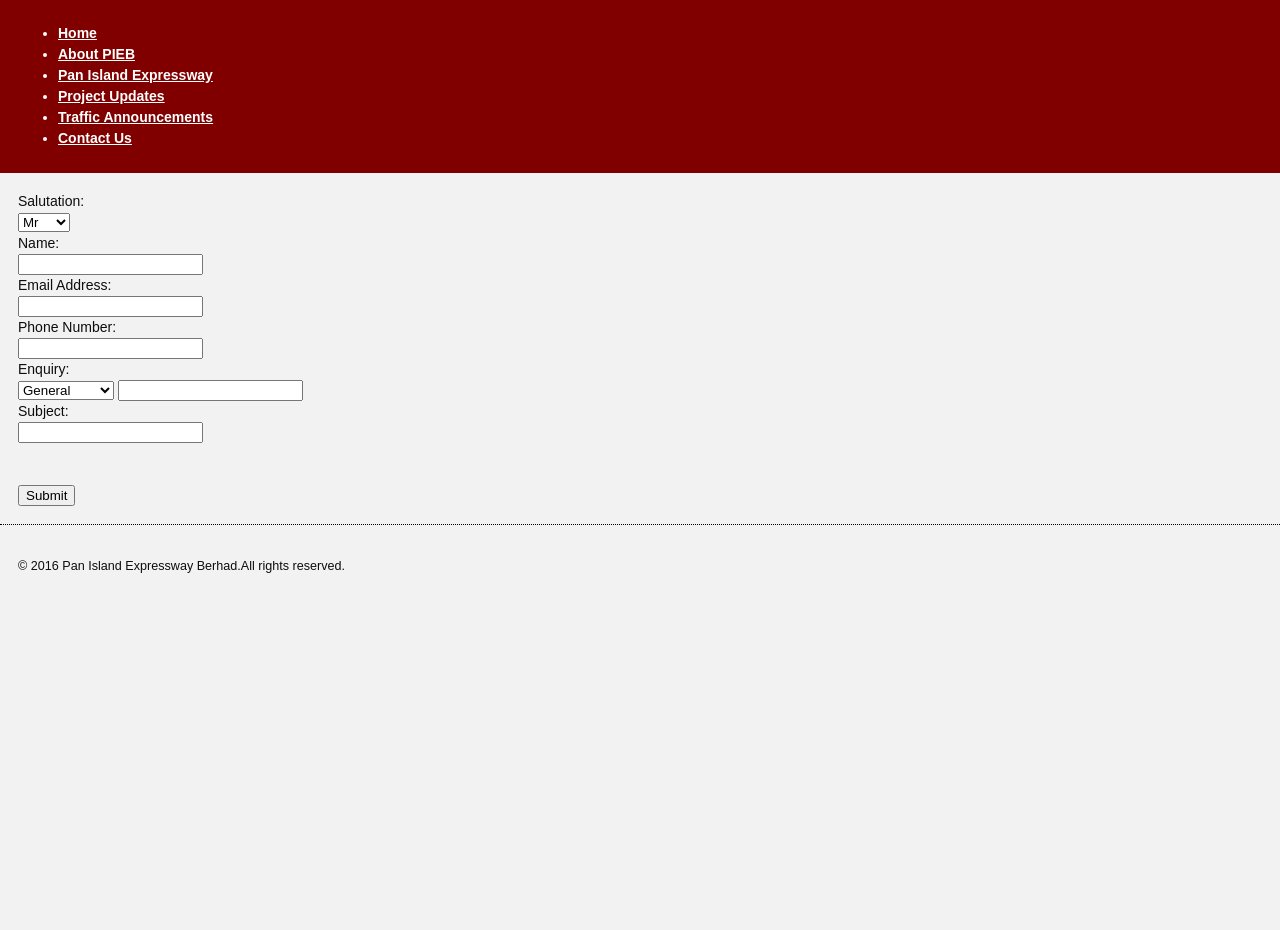
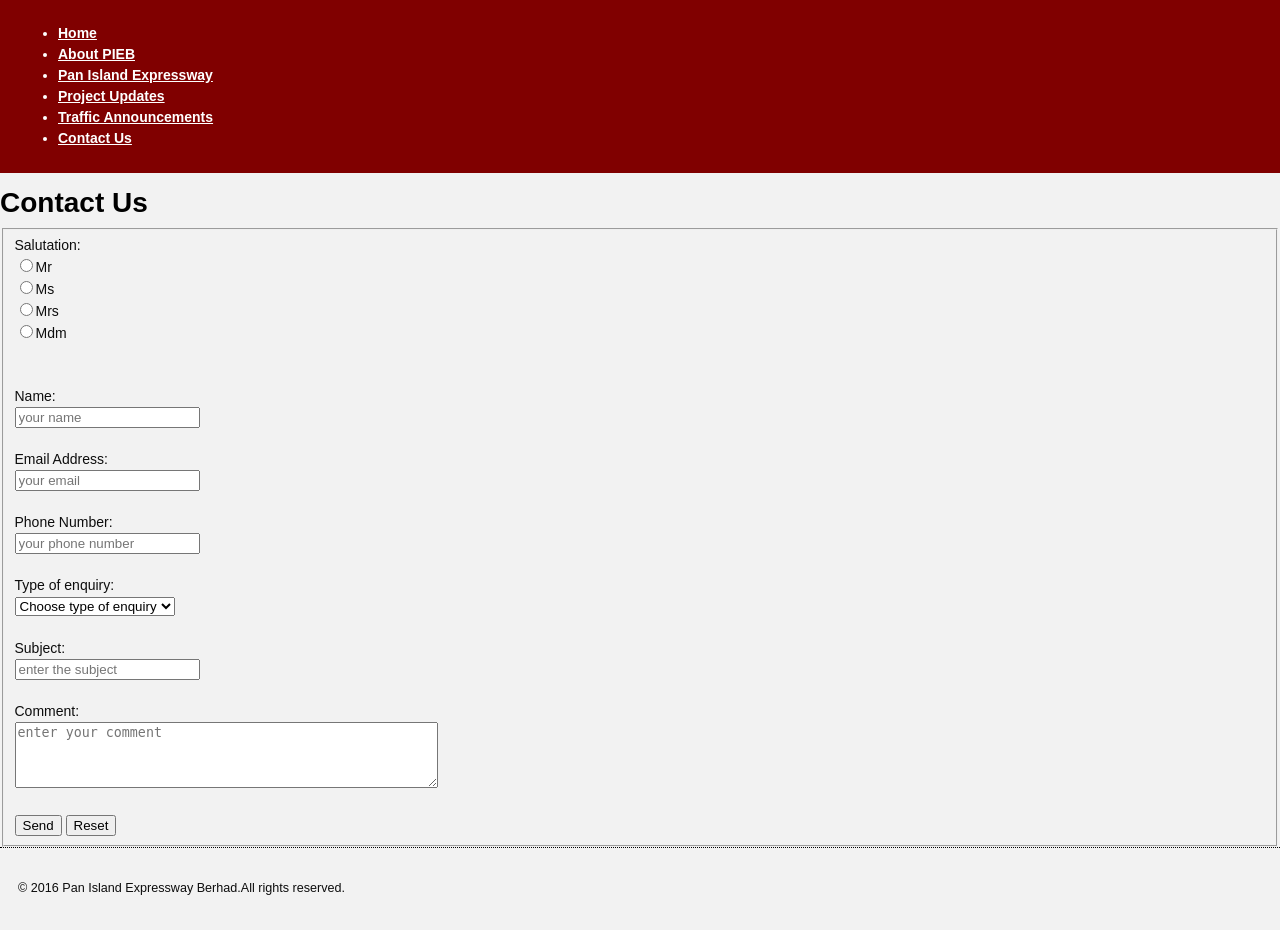
Before and after one commit to iNoob-Choo/WebApplicationDevelopement, a PHP site: page /contact/index.php in a window 1280 px wide. Shown: the part 307-1237 px from the top of the page. Before the commit the page ends 880 px from the top, so only its background shows below. Run offline with PHP 8.4, Linux system fonts and the light colour scheme.

Commit message:
Added php form to pie/contact

```diff
--- a/pie/contact/index.php
+++ b/pie/contact/index.php
@@ -1,8 +1,84 @@
 <!DOCTYPE html>
 <html>
 <head>
+<title>Contact Us</title>
+<link rel="stylesheet" type="text/css" href="/pie/style/mystyle.css">
+<script type="text/javascript">
 
-<link rel="stylesheet" type="text/css" href="/pie/style/mystyle.css">
+function validateForm()
+{
+
+if(document.getElementById("mr").checked == false &&document.getElementById("ms").checked == false &&
+document.getElementById("mrs").checked == false &&document.getElementById("mdm").checked == false )
+	{document.getElementById("errSal").innerHTML="No salutation selected";
+
+	}
+else document.getElementById("errSal").innerHTML=" ";
+
+
+if(ContactForm.Name.value=="")
+	{
+		document.getElementById("errName").innerHTML="Please enter your name ";
+		ContactForm.Name.focus();
+
+	}
+	else
+	document.getElementById("errName").innerHTML=" ";
+
+
+
+
+	var emailID = document.ContactForm.email.value;
+         atpos = emailID.indexOf("@");
+         dotpos = emailID.lastIndexOf(".");
+
+      if (atpos < 1 || ( dotpos - atpos < 2 ))
+      {
+        document.getElementById("errEmail").innerHTML="Please enter a valid email ";
+		ContactForm.email.focus();
+
+         }
+	 else
+		document.getElementById("errEmail").innerHTML=" ";
+
+
+	 if( document.ContactForm.phone.value == "" )
+        {
+        document.getElementById("errPhone").innerHTML="Please enter phone number ";
+		ContactForm.phone.focus();
+
+         }
+		 else
+		document.getElementById("errPhone").innerHTML=" ";
+
+	if( document.ContactForm.enquiry.value == "-1" )
+         {
+        document.getElementById("errEnquiry").innerHTML="Please enter the subject of the enquiry ";
+		ContactForm.enquiry.focus();
+
+		}
+		 else document.getElementById("errEnquiry").innerHTML=" ";
+
+
+	if( document.ContactForm.subject.value == "" )
+         {
+        document.getElementById("errSubject").innerHTML="Please enter the subject of the enquiry ";
+		ContactForm.subject.focus();
+
+		}
+		else document.getElementById("errSubject").innerHTML=" ";
+
+	if( document.ContactForm.comment.value == "" )
+         {
+        document.getElementById("errComment").innerHTML="Please enter the comment ";
+		ContactForm.comment.focus();
+
+		}
+		else document.getElementById("errComment").innerHTML=" ";
+
+}
+
+</script>
 
 </head>
 <body>
@@ -14,40 +90,57 @@
 post is to save data without showing
 get is to show
 -->
-<div id="contentWrapper">
-<form action="contact/post-message.php" method="post">
-  Salutation:<br>
-  <select name="Salutations">
-   <option value="Mr">Mr</option>
-   <option value="Ms">Ms</option>
-   <option value="Mrs">Mrs</option>
-   <option value="Mdm">Mdm</option>
+<body>
+<h1> Contact Us</h1>
+<form name="ContactForm" action="contact/post-message.php"  method="post">
+ <fieldset>
+ Salutation:<br>
+ <input type="radio" id="mr" name="salute" value="Mr" >Mr <br>
+ <input type="radio" id="ms" name="salute" value="Ms" >Ms <br>
+ <input type="radio" id="mrs" name="salute" value="Mrs" >Mrs <br>
+ <input type="radio" id="mdm" name="salute" value="Mdm" >Mdm <br>
+
+ <font color="red"><div id="errSal"> </div></font>
+ <br><br>
+   Name:<br>
+   <input type="text" id="Name" name="Name"  placeholder="your name" >
+   <span style=color:red ID="errName"> </span>
+    <br><br>
+
+   Email Address:<br>
+   <input type="text" id="txtEmail" name="email" placeholder="your email" >
+ <span style=color:red ID="errEmail"> </span>
+   <br><br>
+
+ Phone Number:<br>
+ <input type="text" name="phone" placeholder="your phone number" >
+ <span style=color:red ID="errPhone"> </span>
+  <br><br>
+  Type of enquiry:<br>
+  <select name="enquiry">
+ <option value="-1"> Choose type of enquiry</option>
+ <option value="1"> General Enquiry</option>
+ <option value="2"> Complaints</option>
+ <option value="3"> Suggestions</option>
  </select>
- <br>
-  Name:<br>
-  <input type="text" name="name">
-  <br>
-  Email Address:<br>
-  <input type="email" name="email" >
-  <br>
-  Phone Number:<br>
-  <input type="number" name="phonenumber">
-  <br>
-  Enquiry:<br>
-  <select name="Enquiry">
-      <option value="General">General</option>
-      <option value="Complaints">Complaints</option>
-      <option value="Suggestions">Suggestions</option>
-  </select>
-  <input type="text" name="enquiry">
-  <br>
-  Subject:<br>
-  <input type="text" name="subject">
-  <br>
-  <br><br>
-  <input type="submit" value="Submit">
+ <span style=color:red ID="errEnquiry"> </span>
+ <br><br>
+
+ Subject:<br>
+ <input type="text" name="subject" placeholder="enter the subject" >
+ <span style=color:red ID="errSubject"> </span>
+   <br><br>
+ Comment:<br>
+ <textarea rows="4" cols="50" name="comment" placeholder="enter your comment" ></textarea>
+ <span style=color:red ID="errComment"> </span>
+ <br><br>
+ <font color='red'> <DIV id="une"> </DIV> </font>
+
+ <input type="button" value="Send" onclick="validateForm()">
+ <input type="reset" value="Reset">
+
+</fieldset>
 </form>
-</div>
 
 <?php include('../include/footer.php');?>
 
```
